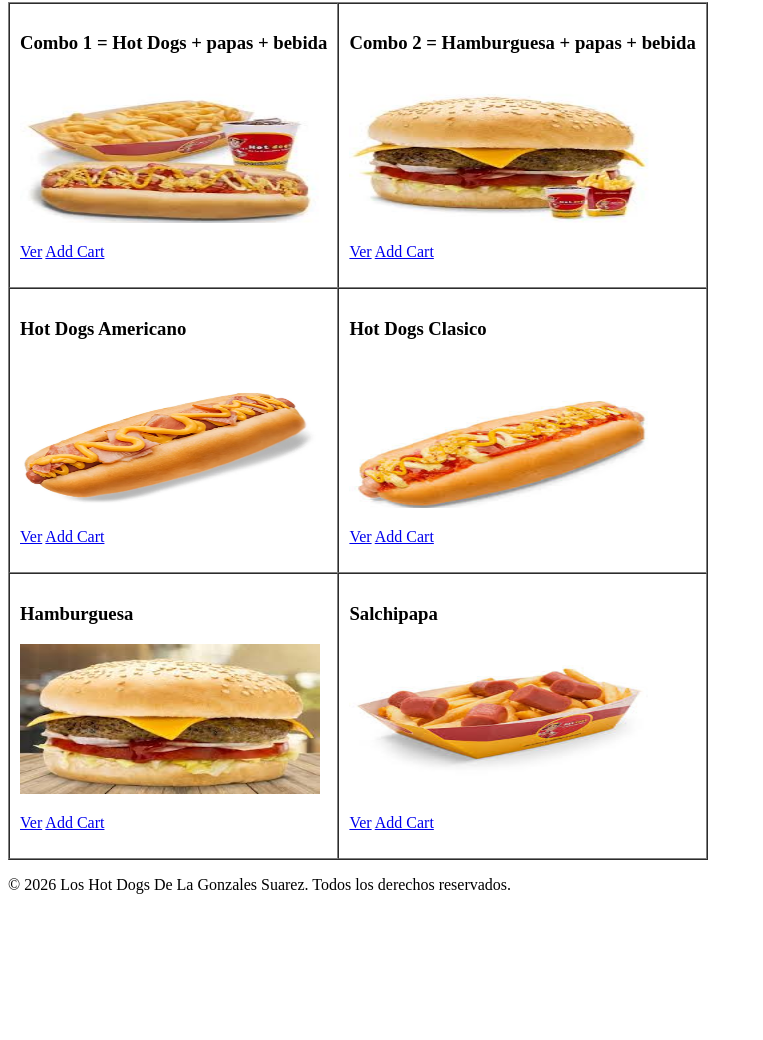
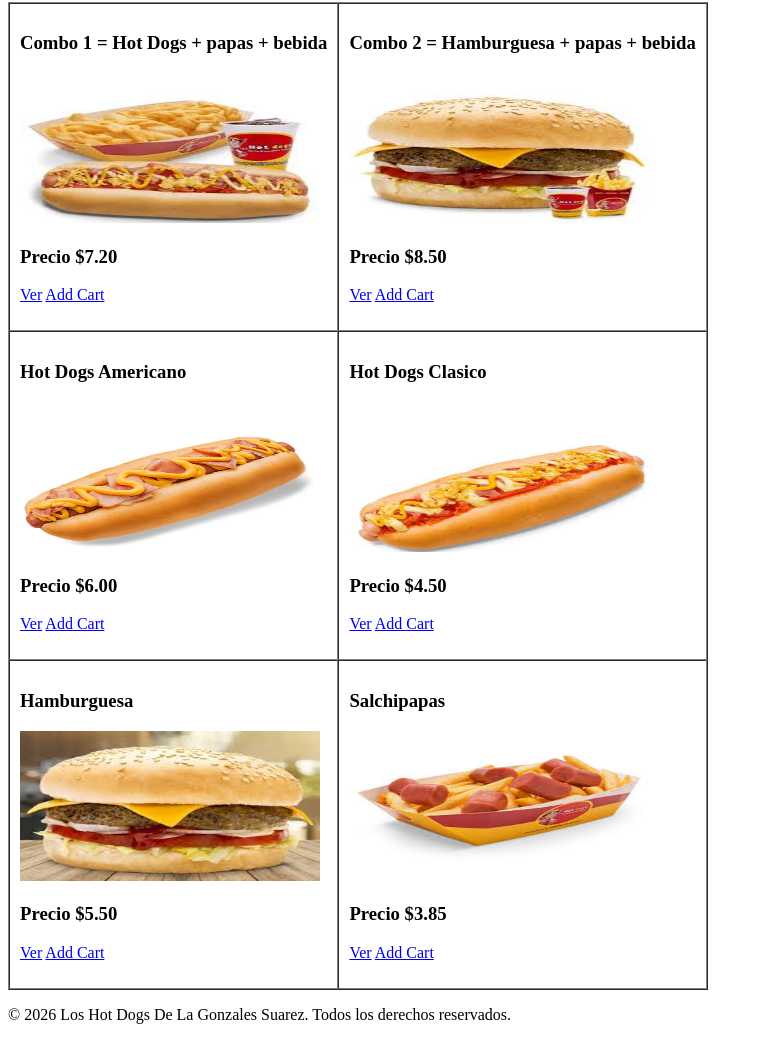
Before and after one commit to Misan-sys/Fast-Food, a plain HTML site: page index.html in a window 1280 px wide. Shown: the part 634-1674 px from the top of the page, without its empty margins (0-763 px from the left). Before the commit the page ends 1544 px from the top, so only its background shows below. Drawn offline with Linux system fonts and the light colour scheme.

Commit message:
actualizacion

```diff
--- a/index.html
+++ b/index.html
@@ -38,6 +38,7 @@
                         <td>
                             <h3>Combo 1 = Hot Dogs + papas + bebida</h3>
                             <img src="img/productos/combo1.jpeg" width="300" height="150" alt="Hot Dogs">
+                            <h3>Precio $7.20</h3>
                             <p>
                                 <a href="products.html">Ver</a>
                                 <a href="cart.html">Add Cart</a>
@@ -46,6 +47,7 @@
                         <td>
                             <h3>Combo 2 = Hamburguesa + papas + bebida</h3>
                             <img src="img/productos/combo2.jpeg" width="300" height="150" alt="Hamburguesa">
+                            <h3>Precio $8.50</h3>
                             <p>
                                 <a href="products.html">Ver</a>
                                 <a href="cart.html">Add Cart</a>
@@ -56,6 +58,7 @@
                         <td>
                             <h3>Hot Dogs Americano</h3>
                             <img src="img/productos/americano.webp" width="300" height="150" alt="Hot Dogs Americano">
+                            <h3>Precio $6.00</h3>
                             <p>
                                 <a href="products.html">Ver</a>
                                 <a href="cart.html">Add Cart</a>
@@ -64,6 +67,7 @@
                         <td>
                             <h3>Hot Dogs Clasico</h3>
                             <img src="img/productos/clasico.jpeg" width="300" height="150" alt="Hot Dogs Clasico">
+                            <h3>Precio $4.50</h3>
                             <p>
                                 <a href="products.html">Ver</a>
                                 <a href="cart.html">Add Cart</a>
@@ -74,14 +78,16 @@
                         <td>
                             <h3>Hamburguesa</h3>
                             <img src="img/productos/hamburg.jpeg" width="300" height="150" alt="Hamburguesa">
+                            <h3>Precio $5.50</h3>
                             <p>
                                 <a href="products.html">Ver</a>
                                 <a href="cart.html">Add Cart</a>
                             </p>
                         </td>
                         <td>
-                            <h3>Salchipapa</h3>
-                            <img src="img/productos/salchipapa.jpeg" width="300" height="150" alt="Salchipapa">
+                            <h3>Salchipapas</h3>
+                            <img src="img/productos/salchipapa.jpeg" width="300" height="150" alt="Salchipapas">
+                            <h3>Precio $3.85</h3>
                             <p>
                                 <a href="products.html">Ver</a>
                                 <a href="cart.html">Add Cart</a>
```
